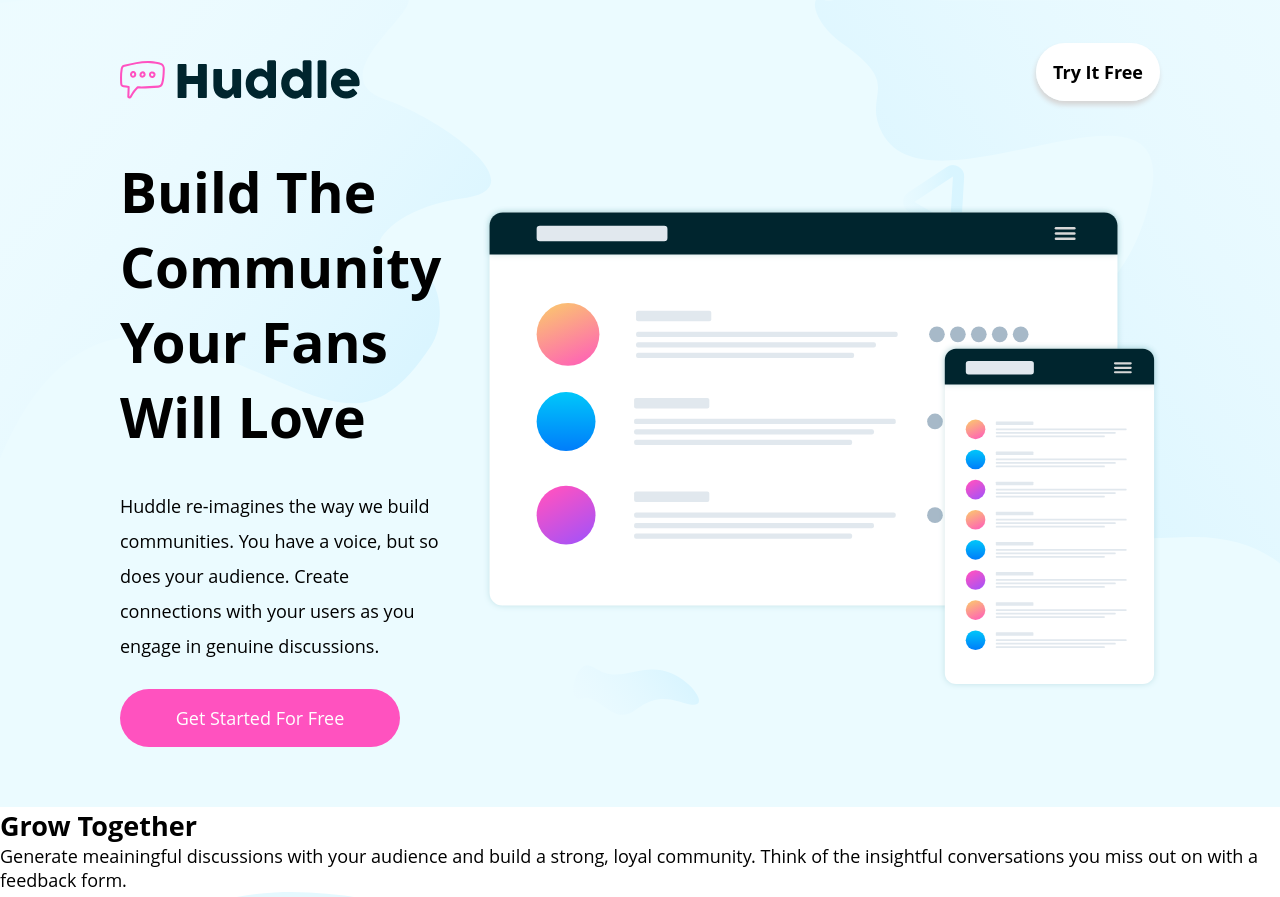
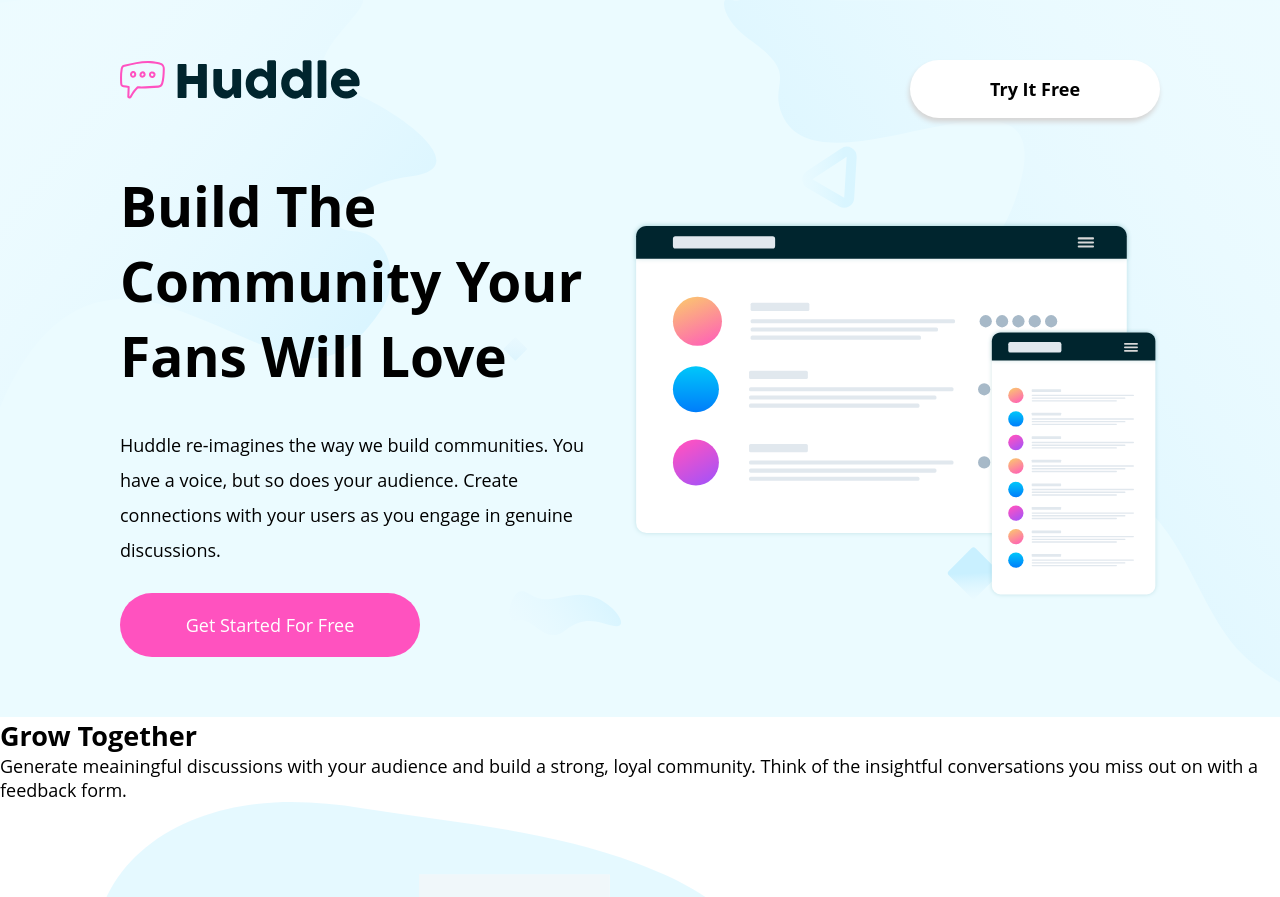
Before and after one commit to Cofucan/Huddle-Landing-Page, a plain HTML site: page index.html in a window 1280 px wide. Shown: the top 897 px of the page. Drawn offline with Linux system fonts and the light colour scheme.

Commit message:
styled try-free button

```diff
--- a/index.html
+++ b/index.html
@@ -5,7 +5,7 @@
     <meta http-equiv="X-UA-Compatible" content="IE=edge" />
     <meta name="viewport" content="width=device-width, initial-scale=1.0" />
     <title>Huddle Landing Page</title>
-    <link rel="stylesheet" href="style.css">
+    <link rel="stylesheet" href="style.css" />
   </head>
   <body>
     <main>
@@ -19,9 +19,7 @@
               <div class="top-logo">
                 <img src="images/logo.svg" alt="Huddle Logo" class="logo-colored" />
               </div>
-              <div class="top-button">
-                <a href="" class="btn-try-free">Try It Free</a>
-              </div>
+              <a href="" class="btn-try-free">Try It Free</a>
             </div>
             <div class="top-main">
               <div class="top-main-left">
--- a/style.css
+++ b/style.css
@@ -80,13 +80,18 @@ body {
         color: white;
         background-color: hsl(322, 100%, 66%);
         text-align: center;
-        max-width: 280px;
-        padding: 17px;
+        max-width: 300px;
+        padding: 20px;
         border-radius: 3em;
     }
 
+    .top-main-right {
+        flex-basis: 53%;
+    }
+
     .top-main-right img {
-        width:100%
+        /* min-width: 400px; */
+        max-width:100%
     }
 
   }
```
